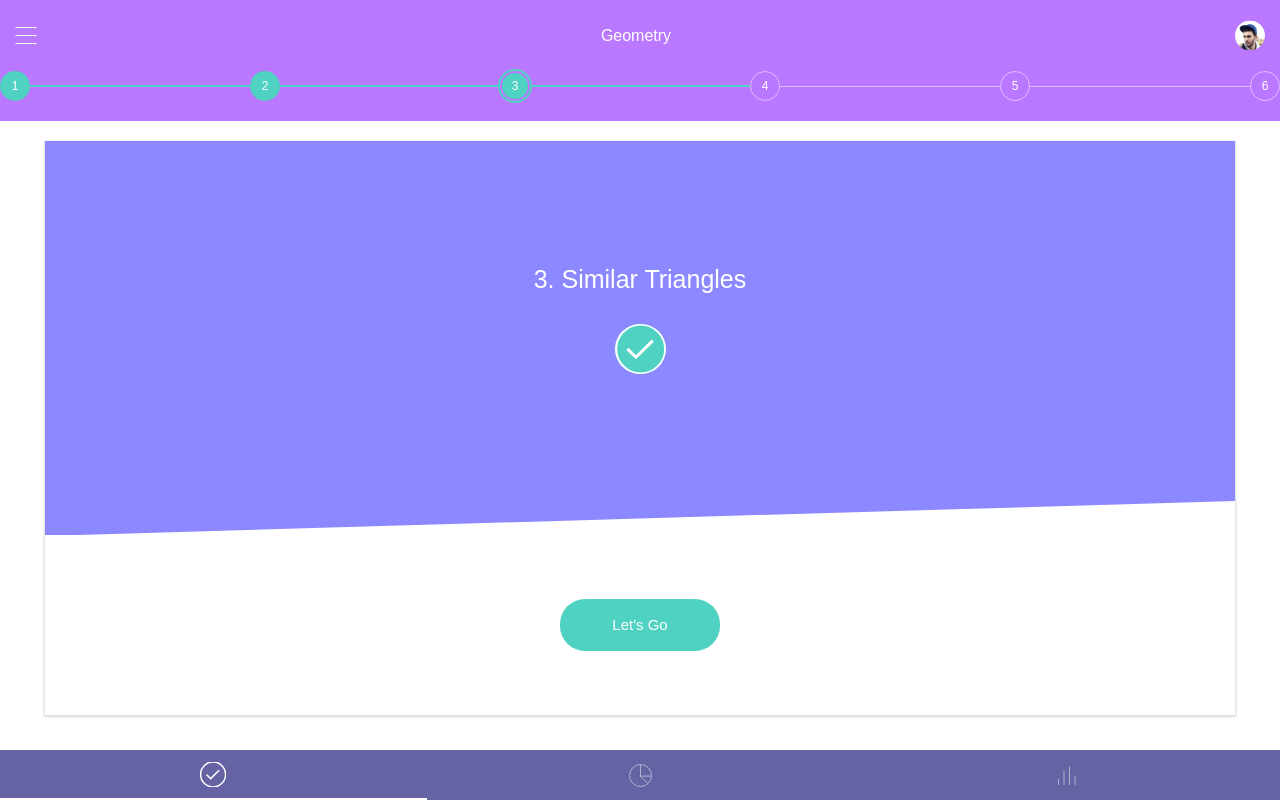
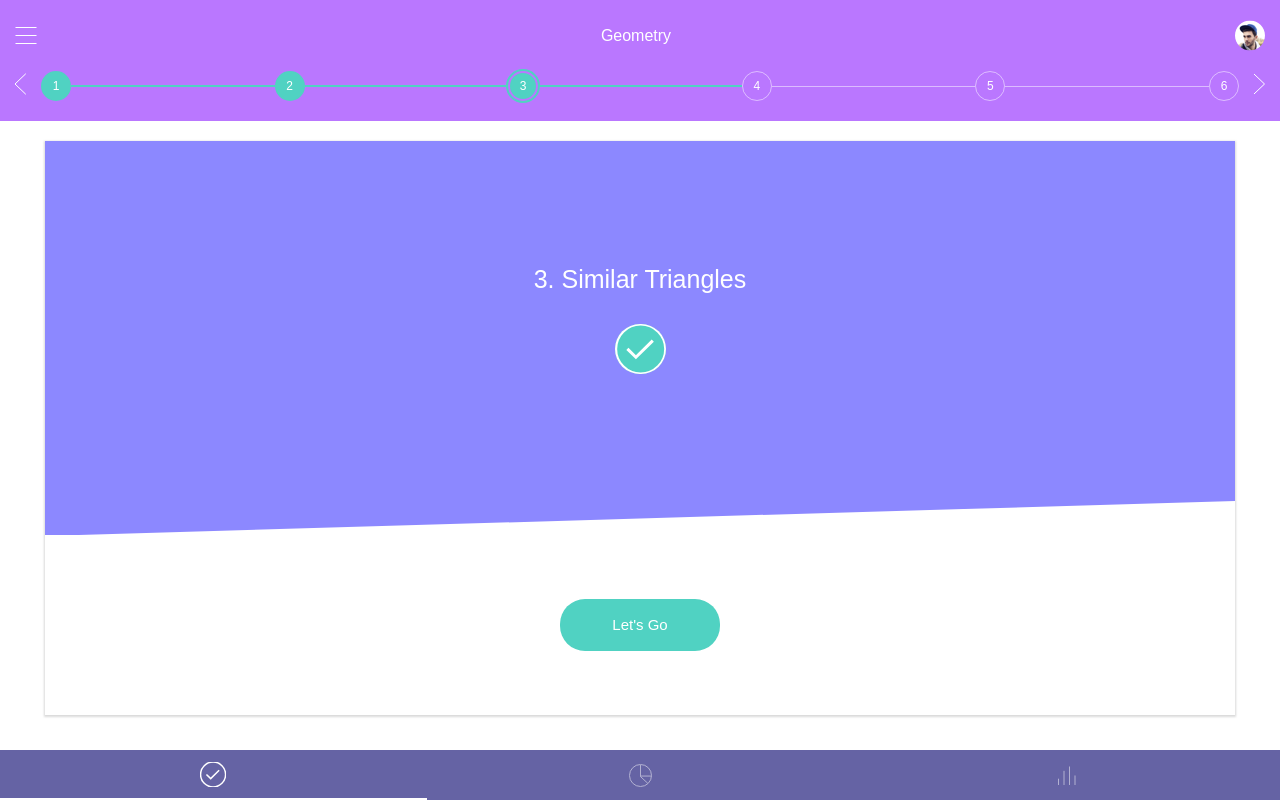
Before and after one commit to dimadesu/math-subtopics-navigator, a React app: page / in a window 1280 px wide. Built offline with nearby package versions, Linux system fonts and the light colour scheme.

Commit message:
Add navigation arrows

```diff
--- a/src/App.css
+++ b/src/App.css
@@ -39,6 +39,17 @@
 }
 
 .navigation {
+  display: flex;
+  width: 100%;
+  align-items: center;
+}
+
+.navigation__arrow {
+  padding: 0 15px;
+}
+
+.navigation__items {
+  flex: 1;
   display: flex;
   width: 100%;
   align-items: center;
--- a/src/App.tsx
+++ b/src/App.tsx
@@ -16,6 +16,10 @@ class App extends React.Component {
             </div>
           </div>
           <div className="navigation">
+            <div className="navigation__arrow">
+              <img src="/assets/left.svg"/>
+            </div>
+            <div className="navigation__items">
               <div className="navigation__item navigation__item--completed">
                 <a href="#" className="navigation__item__link">1</a>
               </div>
@@ -38,6 +42,10 @@ class App extends React.Component {
               <div className="navigation__item-connection"/>
               <div className="navigation__item">
                 <a href="#" className="navigation__item__link">6</a>
+              </div>
+            </div>
+            <div className="navigation__arrow">
+              <img src="/assets/right.svg"/>
             </div>
           </div>
         </div>
```
Lines whose indentation alone changed are shown as unchanged.
